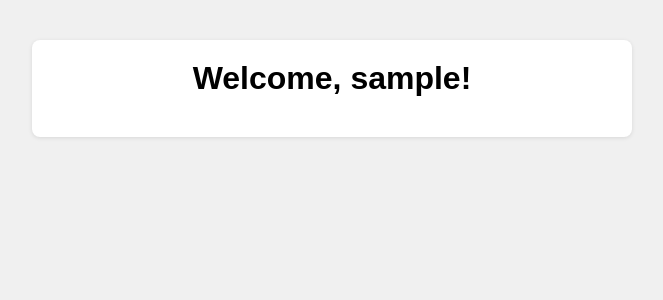
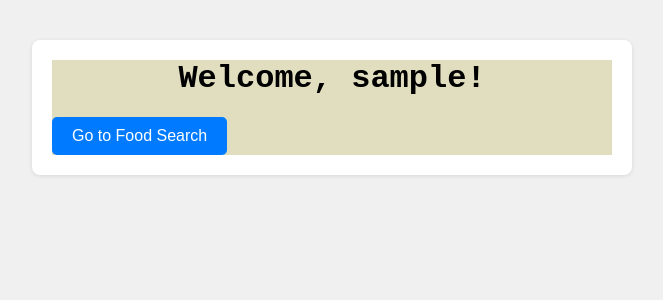
Before and after one commit to hughknoepp/Meal-Planner, a Flask app: page /dashboard in a window 1280 px wide. Shown: the part 50-350 px from the top of the page, without its empty margins (308-971 px from the left). Run offline with Flask 3, Linux system fonts and the light colour scheme; the visitor is signed in with stand-in values (Sample User, id 1).

Commit message:
Added basic logic for food search and logging

```diff
--- a/my-flask-app-1/app.py
+++ b/my-flask-app-1/app.py
@@ -1,7 +1,9 @@
 from flask import Flask, render_template, redirect, url_for, request, flash
 from flask_login import LoginManager, login_user, login_required, logout_user, current_user
 from config import Config
-from models import db, User
+from models import db, User, MealLog, MealItem
+from usda import search_food, get_food_details
+from datetime import date as date_type
 
 app = Flask(__name__)
 app.config.from_object(Config)
@@ -71,5 +73,72 @@ def logout():
 def dashboard():
     return render_template('dashboard.html', user=current_user)
 
+@app.route('/log/search')
+@login_required
+def food_search():
+    query = request.get('q', '')
+    results = search_food(query) if query else []
+    return render_template('food_search.html', results=results)
+
+NUTRIENT_MAP = {
+    'calories': ('Energy', 'KCAL'),
+    'protein_g': ('Protein', 'G'),
+    'carbs_g': ('Carbohydrate, by difference', 'G'),
+    'fat_g': ('Total lipid (fat)', 'G'),
+}
+
+def extract_nutrients(food_detail):
+    """Pull the four tracked nutrients (per 100g) out of a USDA food record."""
+    values = {}
+    for field, (name, unit) in NUTRIENT_MAP.items():
+        values[field] = None
+        for n in food_detail.get('foodNutrients', []):
+            nutrient = n.get('nutrient', {})
+            if nutrient.get('name') == name and nutrient.get('unitName', '').upper() == unit:
+                values[field] = n.get('amount')
+                break
+    return values
+
+@app.route('/log/add/<int:fdc_id>', methods=['POST'])
+@login_required
+def add_food(fdc_id):
+    try:
+        quantity_g = float(request.form['quantity_g'])
+    except (KeyError, ValueError):
+        flash('Enter a valid quantity in grams')
+        return redirect(url_for('food_search'))
+
+    if quantity_g <= 0:
+        flash('Quantity must be greater than zero')
+        return redirect(url_for('food_search'))
+
+    food = get_food_details(fdc_id)
+    per_100g = extract_nutrients(food)
+    scale = quantity_g / 100
+
+    meal_log = MealLog.query.filter_by(
+        user_id=current_user.id, date=date_type.today()
+    ).first()
+    if meal_log is None:
+        meal_log = MealLog(user_id=current_user.id, date=date_type.today())
+        db.session.add(meal_log)
+        db.session.flush()
+
+    item = MealItem(
+        meal_log_id = meal_log.id,
+        food_name = food.get('description', 'Unknown food'),
+        fdc_id = fdc_id,
+        quantity_g = quantity_g,
+        calories = (per_100g['calories'] or 0) * scale,
+        protein_g = (per_100g['protein_g'] or 0) * scale,
+        carbs_g = (per_100g['carbs_g'] or 0) * scale,
+        fat_g = (per_100g['fat_g'] or 0) * scale,
+    )
+    db.session.add(item)
+    db.session.commit()
+
+    flash(f"Added {item.food_name} to today's log")
+    return redirect(url_for('dashboard'))
+
 if __name__ == '__main__':
     app.run(debug=True, port=5050)
--- a/my-flask-app-1/static/style.css
+++ b/my-flask-app-1/static/style.css
@@ -44,6 +44,13 @@ nav a:hover {
     }
     p {
         text-align: center;
+    }
+}
+
+#dashboard-hello {
+    background: #E0DEBF;
+    h1 {
+        font-family:'Courier New', Courier, monospace;
     }
 }
 
@@ -101,3 +108,18 @@ button:hover {
     margin: 0 0 16px;
     text-align: center;
 }
+
+.btn-link {
+    display: inline-block;
+    padding: 10px 20px;
+    background-color: #007BFF;
+    color: white;
+    text-decoration: none;
+    border-radius: 5px;
+    font-family: sans-serif;
+    text-align: center;
+}
+
+.btn-link:hover {
+    background-color: #0056b3;
+}
--- a/my-flask-app-1/templates/dashboard.html
+++ b/my-flask-app-1/templates/dashboard.html
@@ -1,5 +1,8 @@
 {% extends "base.html" %}
 {% block title %}Dashboard{% endblock %}
 {% block content %}
-<h1>Welcome, {{ user.username }}!</h1>
+<div id="dashboard-hello">
+    <h1>Welcome, {{ user.username }}!</h1>
+    <a href="{{ url_for('food_search') }}" class="btn-link">Go to Food Search</a>
+</div>
 {% endblock %}
--- /dev/null
+++ b/my-flask-app-1/usda.py
@@ -0,0 +1,21 @@
+import os
+import requests
+
+API_KEY = os.environ.get('USDA_API_KEY')
+BASE_URL = 'https://api.nal.usda.gov/fdc/v1'
+
+def search_food(query, page_size=10):
+    r = requests.get(f'{BASE_URL}/foods/search', params={
+        'api_key': API_KEY,
+        'query': query,
+        'pageSize': page_size,
+    }, timeout=10)
+    r.raise_for_status()
+    return r.json()['foods']
+
+def get_food_details(fdc_id):
+    r = requests.get(f'{BASE_URL}/food/{fdc_id}', params={
+        'api_key': API_KEY,
+    }, timeout=10)
+    r.raise_for_status()
+    return r.json()
```
Also changed, not shown: my-flask-app-1/models.py (+18 -0 lines), my-flask-app-1/templates/food_search.html (added, +9 -0 lines).
